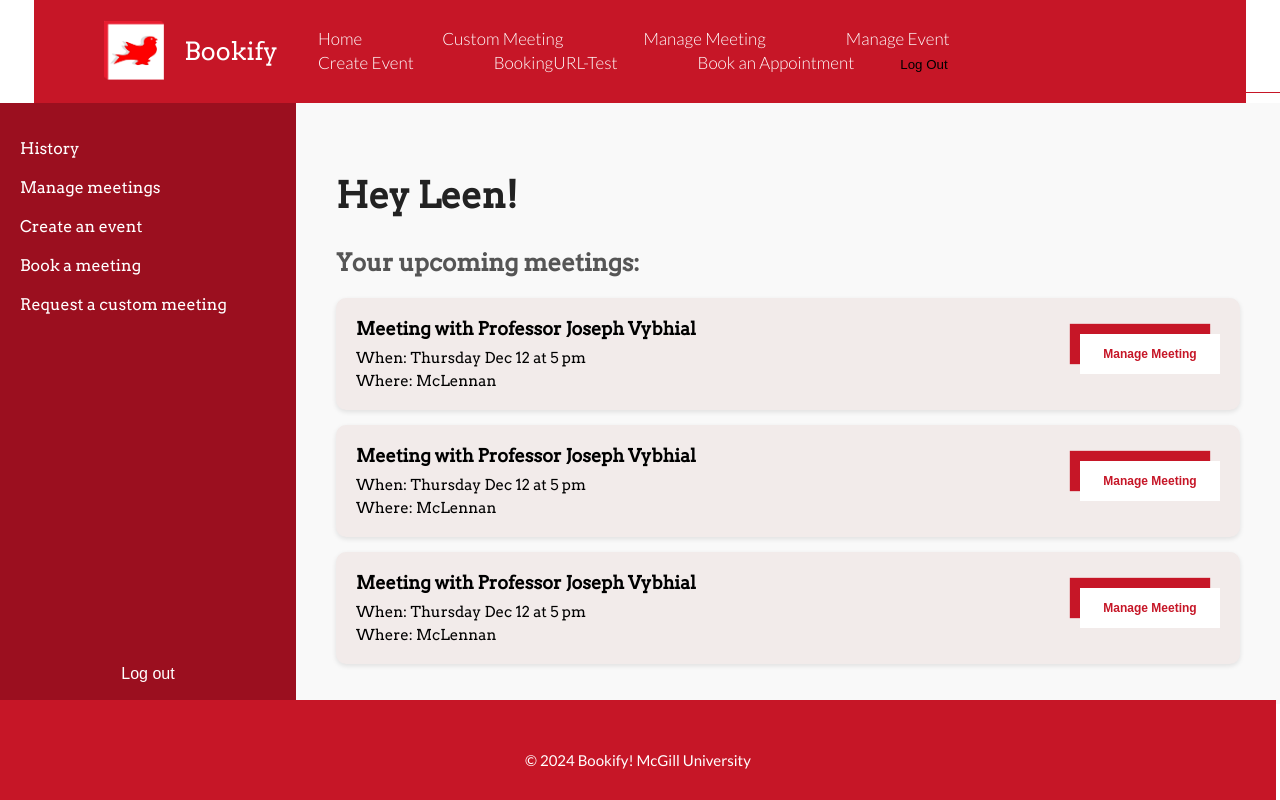
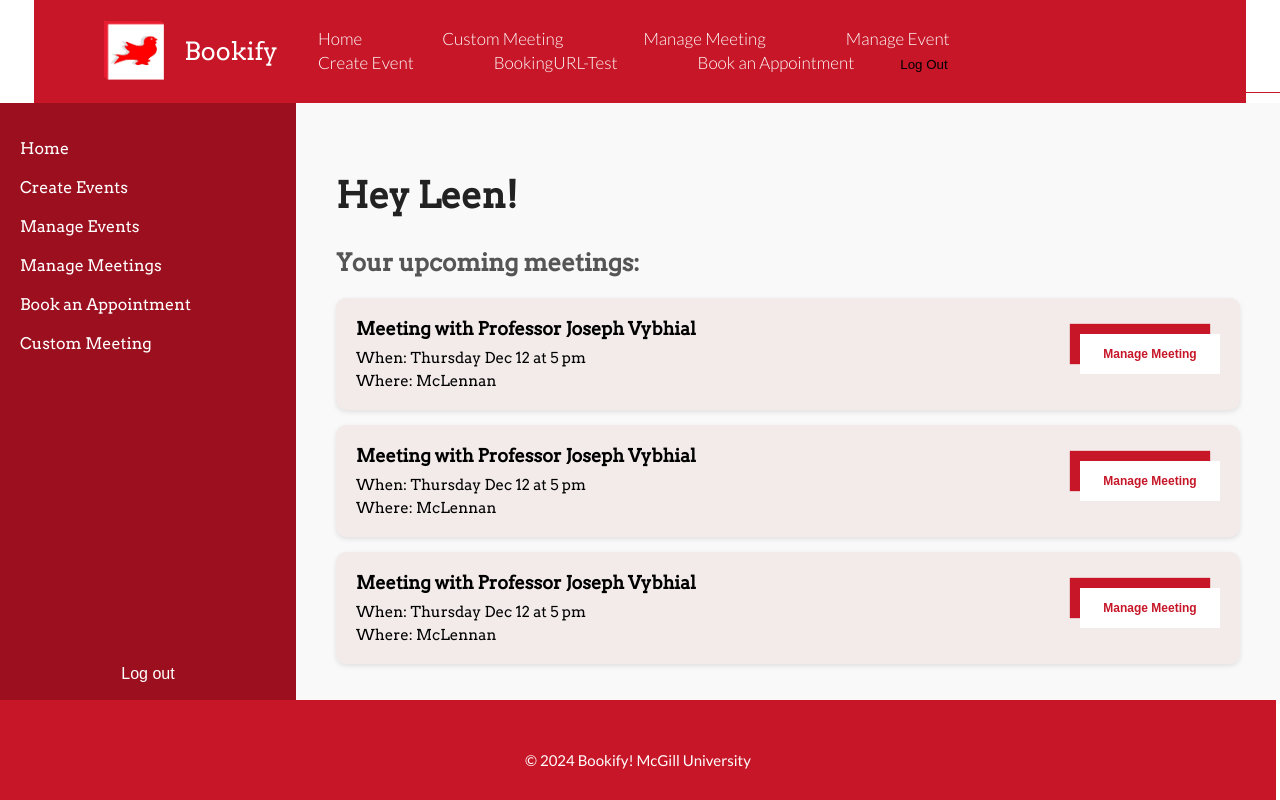
Before and after one commit to andretandoc/bookify, a React (Vite) app in the folder client/: page /MemberPage in a window 1280 px wide. Shown: the top 800 px of the page. Built offline with nearby package versions, Linux system fonts and the light colour scheme; sample sign-in values are in the browser's storage.

Commit message:
added links to the navbar in the private pages

```diff
--- a/client/src/components/private/MemberPage.jsx
+++ b/client/src/components/private/MemberPage.jsx
@@ -1,4 +1,5 @@
 import React from "react";
+import { Link } from "react-router-dom";
 
 const MemberPage = () => {
   const meetings = [
@@ -34,11 +35,13 @@ const MemberPage = () => {
         }}
       >
         <ul style={{ listStyleType: "none", padding: "0" }}>
-          <li style={{ marginBottom: "20px", cursor: "pointer" }}>History</li>
-          <li style={{ marginBottom: "20px", cursor: "pointer" }}>Manage meetings</li>
-          <li style={{ marginBottom: "20px", cursor: "pointer" }}>Create an event</li>
-          <li style={{ marginBottom: "20px", cursor: "pointer" }}>Book a meeting</li>
-          <li style={{ marginBottom: "20px", cursor: "pointer" }}>Request a custom meeting</li>
+          <li style={{ marginBottom: "20px", cursor: "pointer" }}><Link to = "/MemberPage" style={style.link}>Home</Link></li>
+          <li style={{ marginBottom: "20px", cursor: "pointer" }}><Link to = "/CreateEvent" style={style.link}>Create Events</Link></li>
+          <li style={{ marginBottom: "20px", cursor: "pointer" }}> <Link to = "/ManageEvent" style={style.link}>Manage Events</Link></li>
+          <li style={{ marginBottom: "20px", cursor: "pointer" }}><Link to = "/ManageBooking" style={style.link}>Manage Meetings</Link></li>
+          <li style={{ marginBottom: "20px", cursor: "pointer" }}><Link to = "/FullEvents" style={style.link}>Book an Appointment</Link></li>
+          <li style={{ marginBottom: "20px", cursor: "pointer" }}> <Link to = "/CustomMeeting" style={style.link}>Custom Meeting</Link></li>
+
         </ul>
         <button
           style={{
@@ -127,3 +130,11 @@ const MemberPage = () => {
 };
 
 export default MemberPage;
+
+
+const style = {
+  link : {
+    textDecoration: "none",
+    color: "white",
+  }
+}
--- a/client/src/components/private/createEvent.jsx
+++ b/client/src/components/private/createEvent.jsx
@@ -85,6 +85,7 @@ const CreateEvent = () => {
   };
 
   return (
+
     <div className="container glass-container">
       <h2 className="title">Create an Event</h2>
       <form onSubmit={handleSubmit}>
--- a/client/src/index.css
+++ b/client/src/index.css
@@ -223,6 +223,7 @@ Footer {
   margin-left: auto;
   margin-right: auto;
   padding: 40px;
+  padding-top: 25px;
   position: fixed;
   width: 95%;
   z-index: 1;
@@ -238,8 +239,8 @@ Footer::before { /*useless but will keep incase */
   top: 0;
   left: 0;
   width: 100%;
-  height: 1px;
-  margin-top: 20px;
+  height: 0px;
+  margin-top: 0px;
 }
 
 
```
